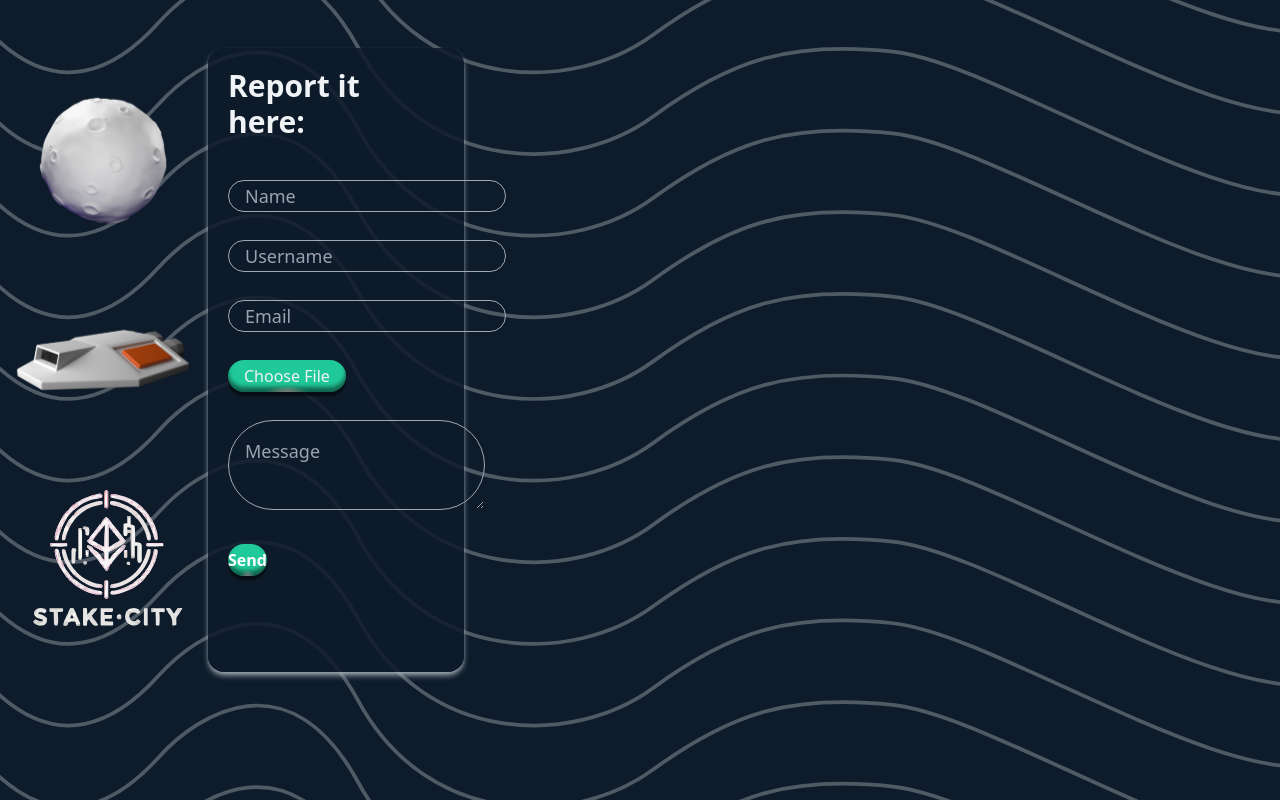
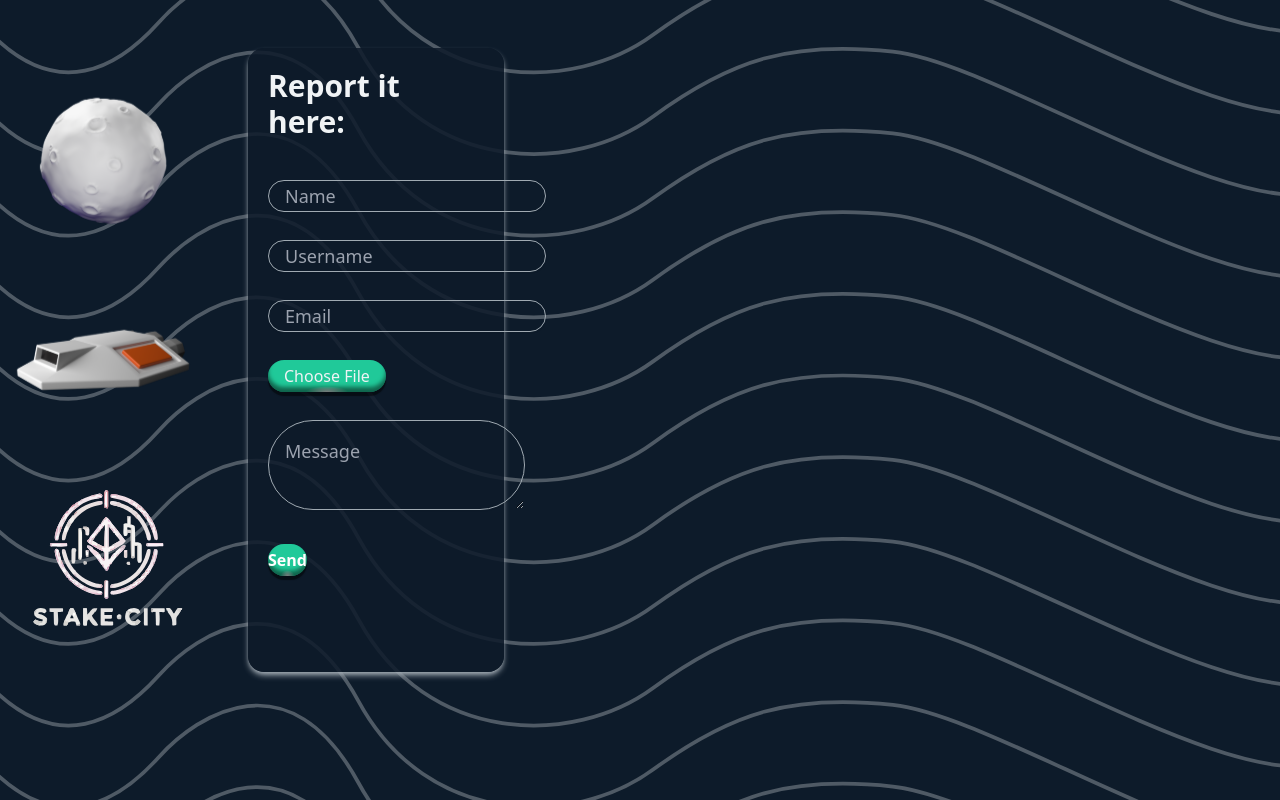
Before and after one commit to NduNdu21/stake.city-ndudev, a React (Create React App) app: page /bug-report in a window 1280 px wide. Built offline with nearby package versions, Linux system fonts and the light colour scheme; no server answers; a web font is replaced by a local one.

Commit message:
added gap to make space between the divs

```diff
--- a/src/components/Layout.jsx
+++ b/src/components/Layout.jsx
@@ -18,7 +18,7 @@ export default function Layout() {
         <div className="bg-wavy-pattern bg-cover bg-[#0D1B2A] bg-no-repeat min-h-screen py-12">
             {/* <h1 className="text-[#F0F3F5] text-4xl font-bold leading-10 absolute top-11 left-11">Found an issue?</h1> */}
 
-            <div className="flex flex-row justify-stretch">
+            <div className="flex flex-row justify-stretch gap-10">
                 <div>
                     <img src={moon} alt="moon" className={`w-52 h-auto ${styles.float}`} />
                     <img src={rocket} alt="rocket" className={`w-52 h-auto ${styles.float}`} />
```
